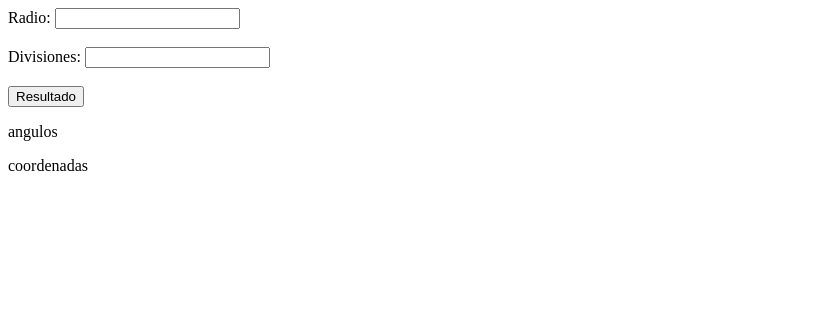
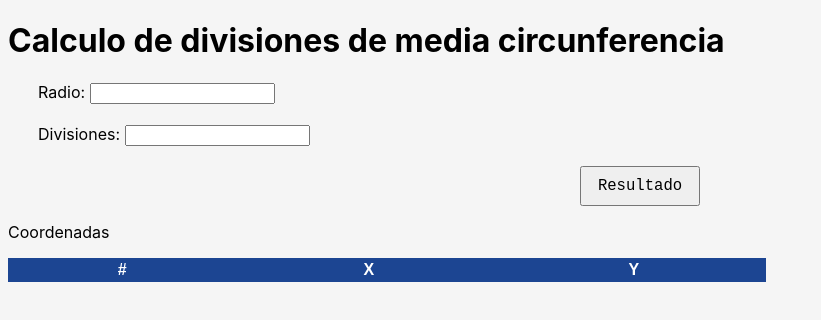
Before and after one commit to angeloromano11/divCir, a plain HTML site: page index.html in a window 1280 px wide. Shown: the whole page, without its empty margins (0-821 px from the left). Drawn offline with Linux system fonts and the light colour scheme.

Commit message:
better style

```diff
--- a/index.html
+++ b/index.html
@@ -6,23 +6,27 @@
     <link rel="stylesheet" type="text/css" href="style.css">
     <title>divide half of a circunference</title>
 </head>
+<h1 id="titulo">Calculo de divisiones de media circunferencia</h1>
 <body>
     <div id="datos">
         <label for="radio">Radio:</label>
         <input type="number" id="-radio" value=""><br><br></input>
         <label for="divisiones">Divisiones:</label>
         <input type="number" id="-divisiones" value=""><br><br></input>
+    </div>
+    <div id="boton">
         <button class="button" id="submit"> Resultado</button>
     </div>
     <div id="resultados">
-        <p id="angulos"> angulos</p>
-        <p id="Coordenadas">coordenadas
-            <table id="myTable" style="width:60%">
+        <p id="angulos"></p>
+        <p id="Coordenadas">Coordenadas
+            <table id="myTable">
                 <tr>
-                  <th></th>
+                    <th>#</th>
+                    <th>X</th>
+                  <th>Y</th>
                 </tr>
                 <tr>
-                  <td></td>
                 </tr>
               </table>
 
--- a/logic.js
+++ b/logic.js
@@ -77,14 +77,17 @@ resultado.onclick = () =>{
     var e2 = ''
     for(let i =0; i < anglearray.length; i++){
         //var f = document.getElementById("breakLine")
-        e1 = `x:${xarray[i].toFixed(3)}`;
-        e2 = `y:${yarray[i].toFixed(3)}`;
+        e0 = `${i + 1} `
+        e1 = ` ${xarray[i].toFixed(3)} `;
+        e2 = ` ${yarray[i].toFixed(3)} `;
         console.log(e1, e2)
 
         var table = document.getElementById("myTable");
-        var row = table.insertRow(i);
-        var cell1 = row.insertCell(0);
-        var cell2 = row.insertCell(1);
+        var row = table.insertRow(i + 1);
+        var cell0 = row.insertCell(0);
+        var cell1 = row.insertCell(1);
+        var cell2 = row.insertCell(2);
+        cell0.innerHTML = e0;
         cell1.innerHTML = e1;
         cell2.innerHTML = e2;
 
--- a/style.css
+++ b/style.css
@@ -0,0 +1,56 @@
+#titulo{
+    color: black;
+    font-family: -apple-system, BlinkMacSystemFont, 'Segoe UI', Roboto, Oxygen, Ubuntu, Cantarell, 'Open Sans', 'Helvetica Neue', sans-serif;
+}
+
+body{
+background-color: whitesmoke;
+font-family: -apple-system, BlinkMacSystemFont, 'Segoe UI', Roboto, Oxygen, Ubuntu, Cantarell, 'Open Sans', 'Helvetica Neue', sans-serif
+}
+
+#datos {
+align-items: center;
+align-self: center;
+padding-left: 30px;
+
+}
+
+#boton{
+    align-content: center;
+    text-align: center;
+}
+
+.button {
+    width: 120px;
+    height: 40px;
+    font-family: monospace;
+    font-size: larger;
+    text-align: center;
+}
+.button:hover {
+    font-weight: bolder;
+}
+
+
+#myTable {
+    font-family: Arial, Helvetica, sans-serif;
+    border-collapse: collapse;
+    width: 60%;
+  }
+
+  #myTable td, myTable th {
+    border: 1px solid #ddd;
+    padding: 8px;
+  }
+
+  #myTable tr:nth-child(even){background-color: #f2f2f2;}
+
+  #myTable tr:hover {background-color: #ddd;}
+
+  #myTable th {
+    padding-top: 3px;
+    padding-bottom: 3px;
+    text-align: center;
+    background-color: rgb(28, 69, 146);
+    color: white;
+  }
```
